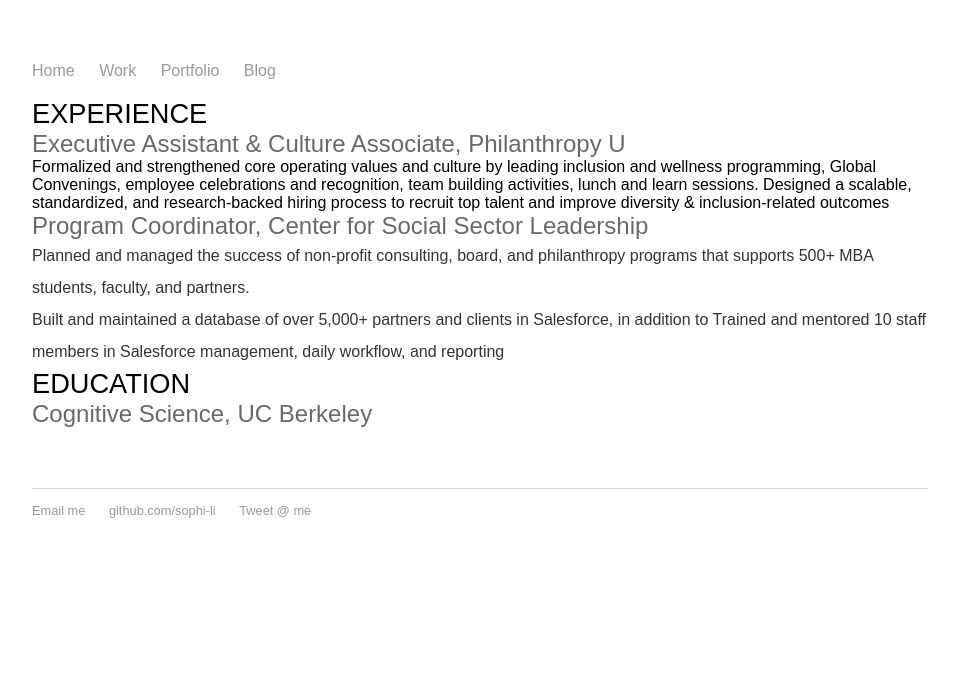
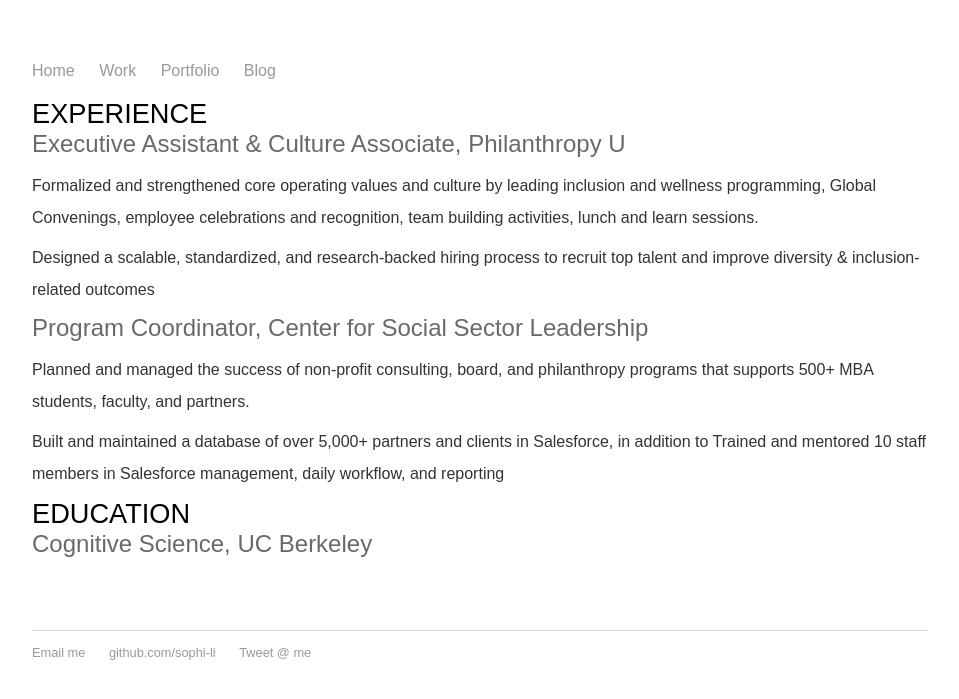
Before and after one commit to rmorabia/sophi-li.github.io, a Jekyll site: the page built from work/index.html, in a window 1280 px wide. Shown: the top 699 px of the page, without its empty margins (160-1119 px from the left). Built offline with Jekyll 4.4.1, drawn with Linux system fonts in a browser that asks for light colours.

Commit message:
portfolio

```diff
--- a/css/main.css
+++ b/css/main.css
@@ -25,8 +25,8 @@ ul.posts li { list-style: none; }
 /* Work */
 .work { margin: 0px 0px 60px;  font-family: 'Arial'; }
 .work h1-work { font-size: 1.7em; display: block; padding: 1.2em, 0em, 1.5em, 0em; }
-.work h2-work { font-size: 1.5em; color: #696969; display: block; }
-.work h3-work { font-size: 1em; line-height: 2em; color: #333; display: block; }
+.work h2-work { font-size: 1.5em; color: #696969; display: block; padding-bottom: 0.5em; }
+.work h3-work { font-size: 1em; line-height: 2em; color: #333; display: block; padding-bottom: 0.5em; }
 
 /* Home */
 .home .home-title {
--- a/portfolio/index.html
+++ b/portfolio/index.html
@@ -5,6 +5,6 @@ title: Sophia Li
 
 <div class="portfolio">
 
-Coming soon!
+<portfolio-h1>Coming soon!</portfolio-h1>portfolio-h1>
 
 </div>
--- a/work/index.html
+++ b/work/index.html
@@ -10,13 +10,13 @@ title: Sophia Li
 		<span>Executive Assistant & Culture Associate, Philanthropy U</span>
 	</h2-work>
 
-	<h>
+	<h3-work>
 		<span>Formalized and strengthened core operating values and culture by leading inclusion and wellness programming, Global Convenings, employee celebrations and recognition, team building activities, lunch and learn sessions.</span>
-	</h>
+	</h3-work>
 
-	<h>
+	<h3-work>
 		<span>Designed a scalable, standardized, and research-backed hiring process to recruit top talent and improve diversity & inclusion-related outcomes</span>
-	</h>
+	</h3-work>
 
 	<h2-work>
 		Program Coordinator, Center for Social Sector Leadership
@@ -35,4 +35,5 @@ title: Sophia Li
 	</h2-work>
 
 
+
 </div>
```
